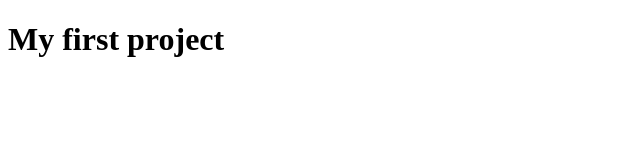
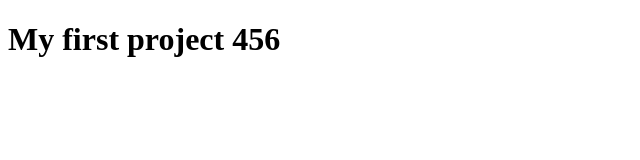
Before and after one commit to maryna-zinchenko/my-project, a plain HTML site: page index.html in a window 1280 px wide. Shown: the full height of the page, 0-640 px from the left. Drawn offline with Linux system fonts and the light colour scheme.

Commit message:
title was chenged2

```diff
--- a/index.html
+++ b/index.html
@@ -6,6 +6,6 @@
     <title>Document</title>
 </head>
 <body>
-    <h1>My first project</h1>
+    <h1>My first project 456</h1>
 </body>
 </html>
```
